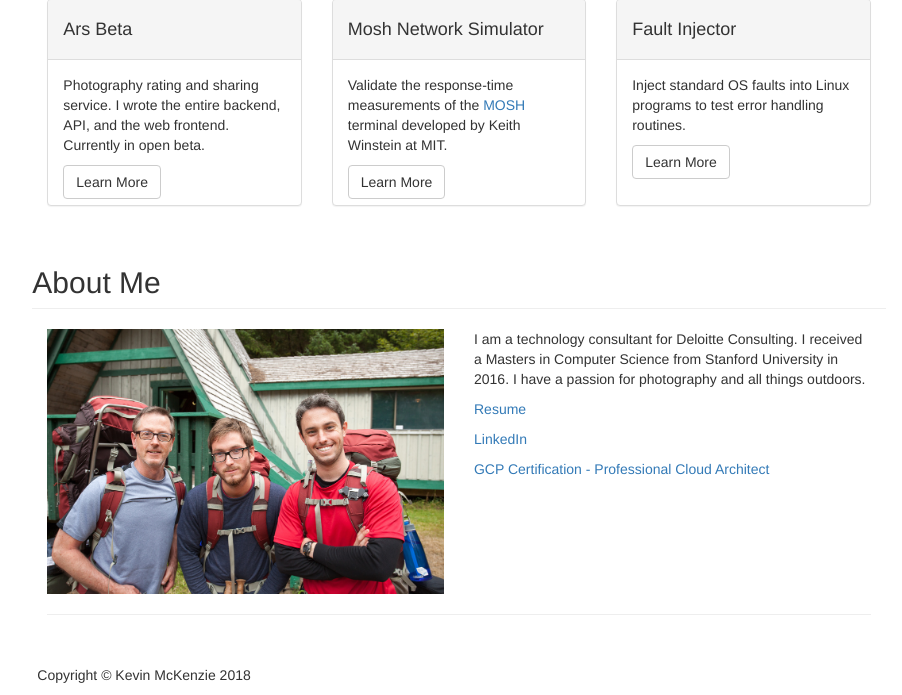
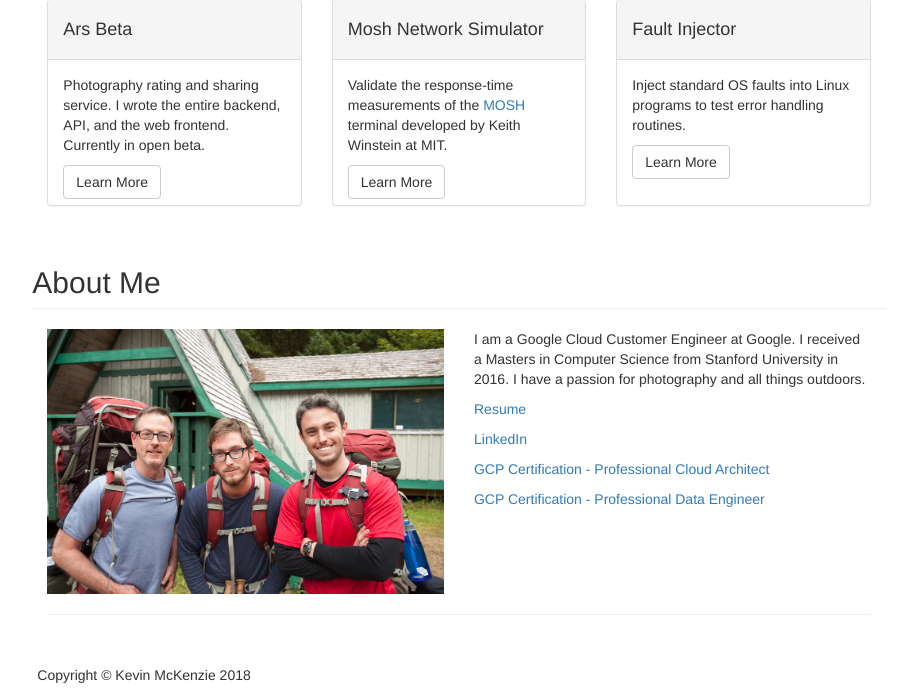
Before and after one commit to kjtmckenzie/kjtmckenzie-home, a Flask app: page / in a window 1280 px wide. Shown: the part 367-1062 px from the top of the page, without its empty margins (181-1083 px from the left). Run offline with Flask 2, Linux system fonts and the light colour scheme; data that the repository does not hold is empty; some libraries are stand-ins or nearby versions.

Commit message:
updated resume and certifications

```diff
--- a/templates/index.html
+++ b/templates/index.html
@@ -78,10 +78,12 @@
         <img class="img-responsive" src="/static/pictures/me.jpeg" alt="">
     </div>
     <div class="col-md-6">
-        <p>I am a technology consultant for Deloitte Consulting.  I received a Masters in Computer Science from Stanford University in 2016.  I have a passion for photography and all things outdoors.  </p>
-        <p><a href="/static/documents/kmckenzie_resume.pdf">Resume</a></p>
+        <p>I am a Google Cloud Customer Engineer at Google.  I received a
+            Masters in Computer Science from Stanford University in 2016.  I have a passion for photography and all things outdoors.  </p>
+        <p><a href="https://storage.googleapis.com/kjtmckenzie-home-static/kmckenzie_resume.pdf">Resume</a></p>
         <p><a href="https://www.linkedin.com/in/kpmckenzie">LinkedIn</a></p>
         <p><a href="https://www.credential.net/6pe357iu?key=201db570836aa37960563c5e4d331bd3d703e71ea798062e21d831b8cf1d1c62">GCP Certification - Professional Cloud Architect</a></p>
+        <p><a href="https://www.credential.net/sgh1gpue?key=ffb9c6cf77ad9f4a0277cf2eec2facbaef5cbe88ad1a5f1c98bf89208f8f736b">GCP Certification - Professional Data Engineer</a></p>
     </div>
 </div>
 <!-- /.row -->
```
Also changed, not shown: 1 other file.
